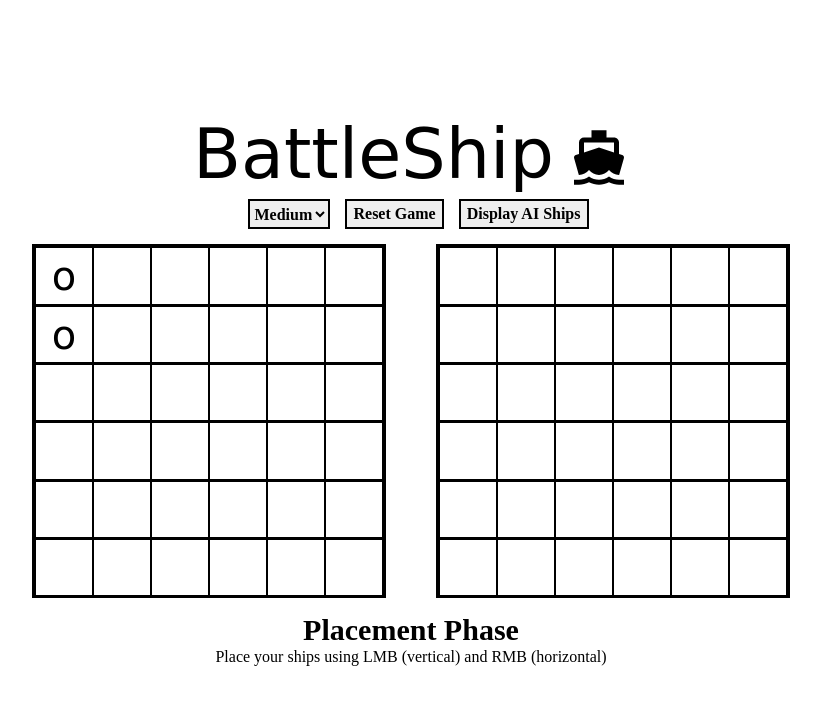
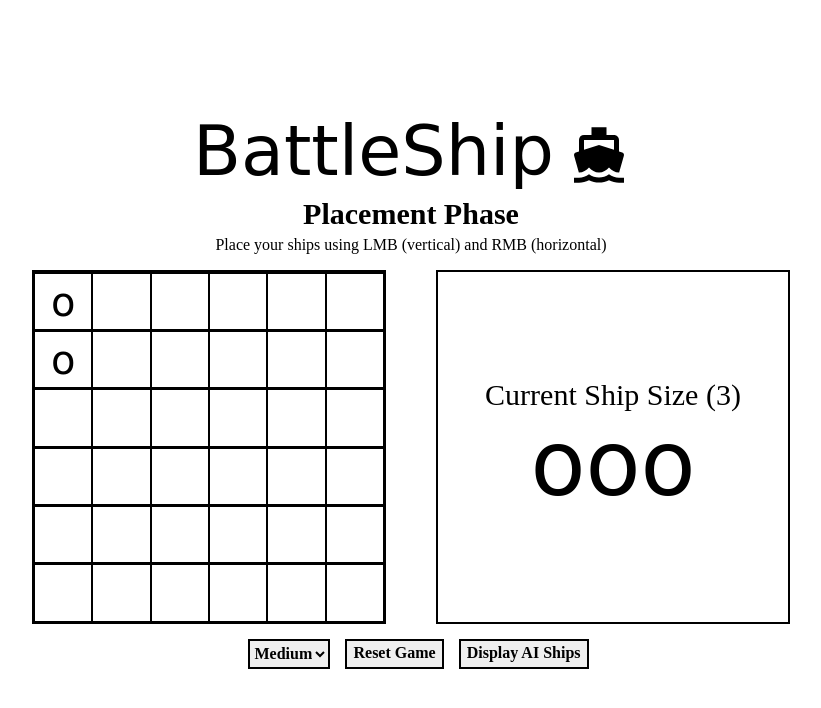
Before and after one commit to ClearlyyConfused/battleship, a website built with webpack: page dist/index.html in a window 1280 px wide. Both pictures are taken after a click on the element 293 px from the left and 276 px from the top of the page. Shown: the whole page, without its empty margins (229-1050 px from the left). Built offline with nearby package versions, Linux system fonts and the light colour scheme; a web font is replaced by a local one.

Commit message:
Display user's current ship size before placing

```diff
--- a/src/functionsPlayer.js
+++ b/src/functionsPlayer.js
@@ -1,12 +1,22 @@
-import { AIFireAt } from './functionsAI';
+import { AIFireAt, addShipsAI } from './functionsAI';
 import { displayFirePhase, displayGameOver } from './webpageDisplay';
+import { createBoard } from './createBoard';
+import { displayCurrentShip } from './webpageDisplay';
 
 function addShipPlayer(game, player, playerBoard, column, orientation) {
+	let x = 0;
 	if (game.fireMode === false) {
 		let col = column.className.slice(-1);
 		let row = column.parentNode.className.slice(-1);
 		if (game.addShips(row, col, orientation, player) === 'beginFirePhase') {
+			document.querySelector('#boardDisplay2').innerHTML = '';
+			createBoard(game, 'boardDisplay2');
+			addShipsAI(game);
 			beginFireMode(game);
+			x = 1;
+		}
+		if (x === 0) {
+			displayCurrentShip(game);
 		}
 		displayShips(player, playerBoard);
 	}
--- a/src/index.js
+++ b/src/index.js
@@ -2,7 +2,11 @@ import { Game } from './gameLogic';
 import { displayShips } from './functionsPlayer';
 import { createBoard, removeBoard } from './createBoard';
 import { addShipsAI } from './functionsAI';
-import { displayPlacementPhase, hideGameOver } from './webpageDisplay';
+import {
+	displayPlacementPhase,
+	hideGameOver,
+	displayCurrentShip,
+} from './webpageDisplay';
 
 document.querySelector('#resetGame').addEventListener('click', () => {
 	setUpGame(game);
@@ -17,9 +21,8 @@ function setUpGame(game) {
 	game.startGame(prompt);
 	removeBoard();
 	createBoard(game, 'boardDisplay1');
-	createBoard(game, 'boardDisplay2');
-	addShipsAI(game);
 	displayPlacementPhase();
+	displayCurrentShip(game);
 }
 
 let game = new Game();
--- a/src/webpageDisplay.js
+++ b/src/webpageDisplay.js
@@ -1,4 +1,30 @@
 import { setUpGame } from './index';
+
+function displayCurrentShip(game) {
+	const display = document.querySelector('#boardDisplay2');
+	display.innerHTML = '';
+	const ship = document.createElement('div');
+	ship.setAttribute('id', 'currentShipDisplay');
+	const description = document.createElement('div');
+	description.setAttribute('id', 'shipDisplayDescription');
+
+	if (game.ship1[0] === false) {
+		description.innerText = 'Current Ship Size (2)';
+		ship.innerText = 'oo';
+	} else if (game.ship2[0] === false) {
+		description.innerText = 'Current Ship Size (3)';
+		ship.innerText = 'ooo';
+	} else if (game.ship3[0] === false) {
+		description.innerText = 'Current Ship Size (4)';
+		ship.innerText = 'oooo';
+	} else if (game.ship4[0] === false) {
+		description.innerText = 'Current Ship Size (5)';
+		ship.innerText = 'ooooo';
+	}
+
+	display.appendChild(description);
+	display.appendChild(ship);
+}
 
 function displayPlacementPhase() {
 	document.querySelector('#gamePhase').innerText = 'Placement Phase';
@@ -39,4 +65,10 @@ function hideGameOver() {
 	gameOver.style.backgroundColor = 'rgba(0, 0, 0, 0)';
 }
 
-export { displayPlacementPhase, displayFirePhase, displayGameOver, hideGameOver };
+export {
+	displayPlacementPhase,
+	displayFirePhase,
+	displayGameOver,
+	hideGameOver,
+	displayCurrentShip,
+};
```
Also changed, not shown: dist/index.html, dist/main.js, dist/style.css.
